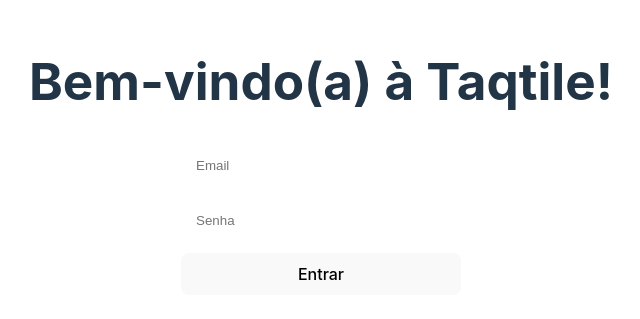
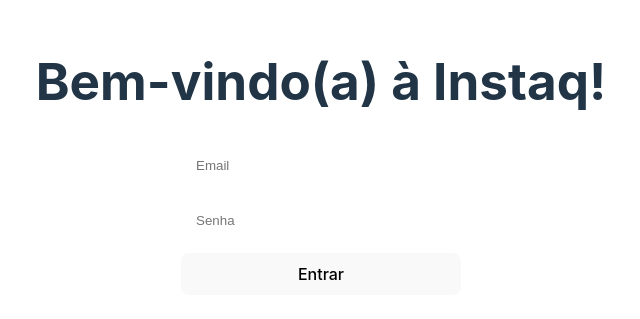
Before and after one commit to GabrielAlvesBM/onboard-taqtile, a React (Vite) app: page / in a window 1280 px wide. Shown: the part 243-562 px from the top of the page, without its empty margins (319-959 px from the left). Built offline with nearby package versions, Linux system fonts and the light colour scheme.

Commit message:
update: login-title
change the title "Taqtile" to "Instaq"

Co-authored-by: Rafael Sandoval <46897228+racsandoval@users.noreply.github.com>

```diff
--- a/src/pages/Login.tsx
+++ b/src/pages/Login.tsx
@@ -3,7 +3,7 @@
 const Login = () => {
   return (
     <main>
-      <h1 className='login-title'>Bem-vindo(a) à Taqtile!</h1>
+      <h1 className='login-title'>Bem-vindo(a) à Instaq!</h1>
       <form className='login-form' action='#'>
         <input
           className='login-input'
```
